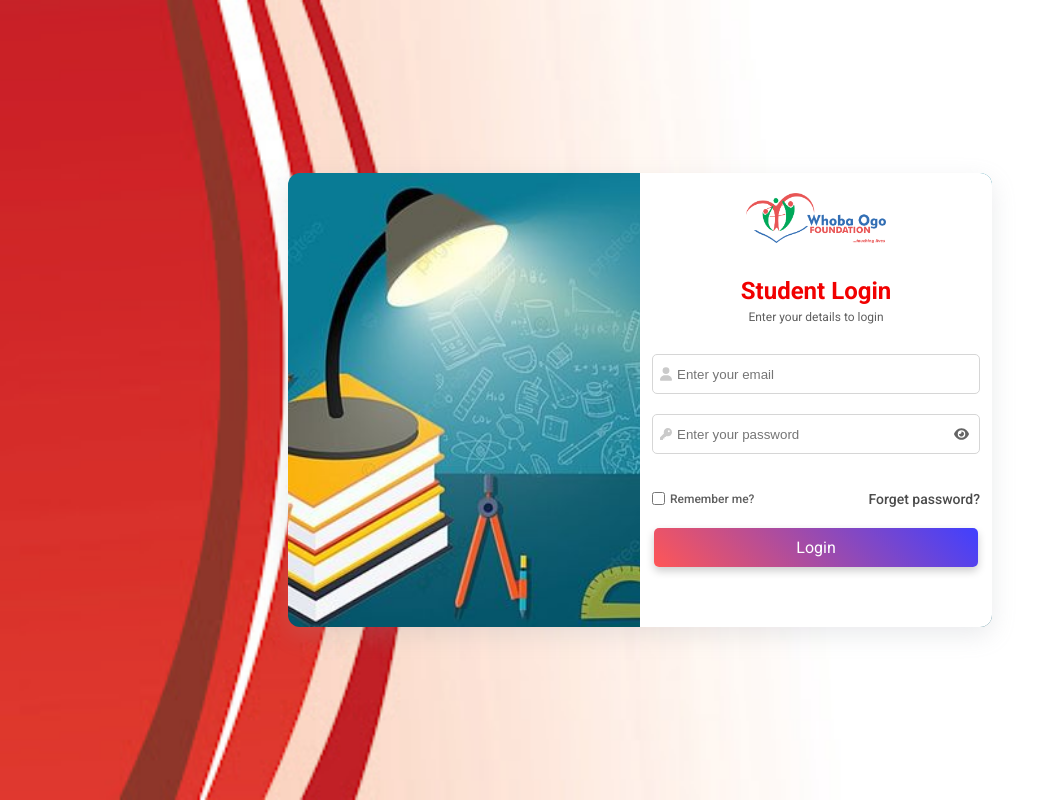
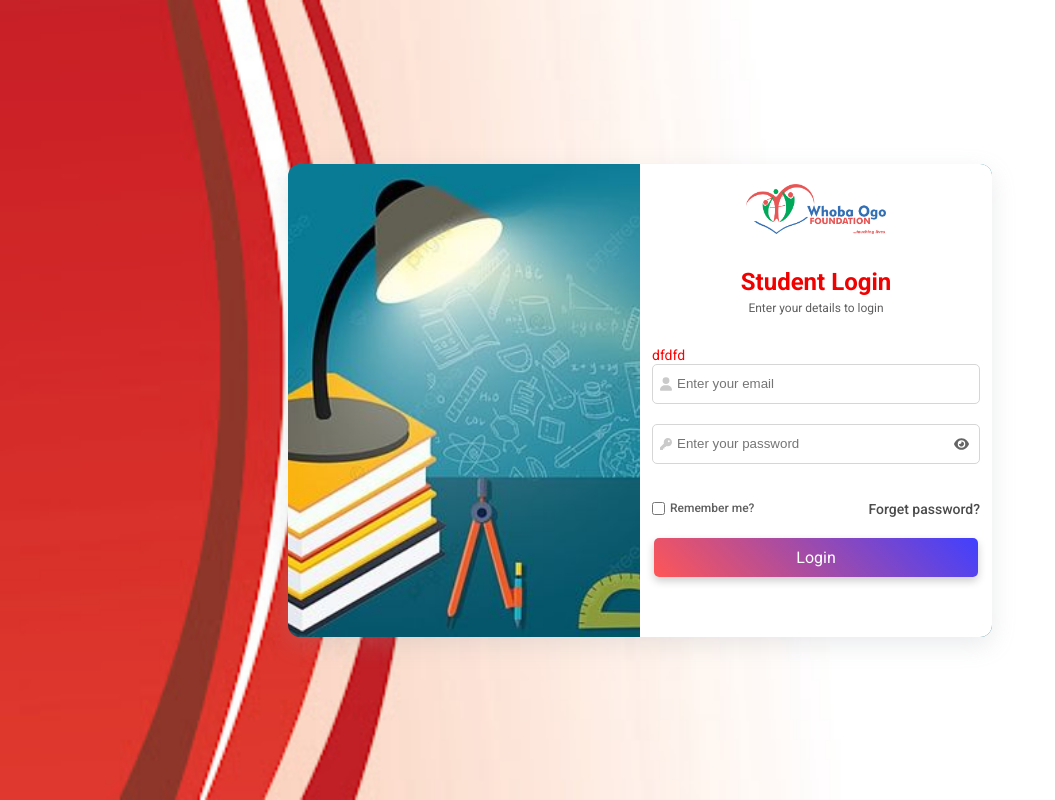
Before and after one commit to woobsit/wofict, a React (Create React App) app: page / in a window 1280 px wide. Shown: the whole page, without its empty margins (0-1055 px from the left). Built offline with nearby package versions, Linux system fonts and the light colour scheme; the HTML template or start-up script is replaced by a standard one.

Commit message:
fix typography component, Add larave api

```diff
--- a/src/App.css
+++ b/src/App.css
@@ -18,7 +18,8 @@ body {
 /* Default styles for common elements */
 h1, h2, h3, h4, h5, h6 {
   font-weight: 600;
-  color: #222;
+  /*color: #222;*/
+
 }
 
 /* Links */
--- a/src/components/atom/typography/Typography.js
+++ b/src/components/atom/typography/Typography.js
@@ -1,6 +1,6 @@
 import React from "react";
 import PropTypes from "prop-types";
-import styles from "./typography.module.css";
+import styles from "./Typography.module.css";
 
 const Typography = ({ variant, children, className, ...props }) => {
   const Tag = variant;
--- a/src/components/atom/typography/Typography.module.css
+++ b/src/components/atom/typography/Typography.module.css
@@ -1,6 +1,7 @@
 .typography {
     font-family: 'Roboto', sans-serif;
     margin: 0;
+    color:red;
   }
 
   .h1 {
--- a/src/view/LandingPage.js
+++ b/src/view/LandingPage.js
@@ -5,7 +5,7 @@ import LogoImage from "./../assets/images/logo.png";
 
 //Custom component
 import Button from "./../components/atom/button/Button";
-// import Typography from "./../components/atom/typography/Typography";
+import Typography from "./../components/atom/typography/Typography";
 
 //Fontawesome
 import { FontAwesomeIcon } from "@fortawesome/react-fontawesome";
@@ -84,7 +84,7 @@ function LandingPage() {
             <h2 className="form__header-one">Student Login</h2>
             <h6 className="form__header-two">Enter your details to login</h6>
 
-            {/* <Typography variant="h1">dfdfd</Typography> */}
+            <Typography variant="span">dfdfd</Typography>
             <div className="form__inputs-box">
               <div className="form__input-box">
                 <FontAwesomeIcon icon={faUser} className="form__input-icon" />
```
